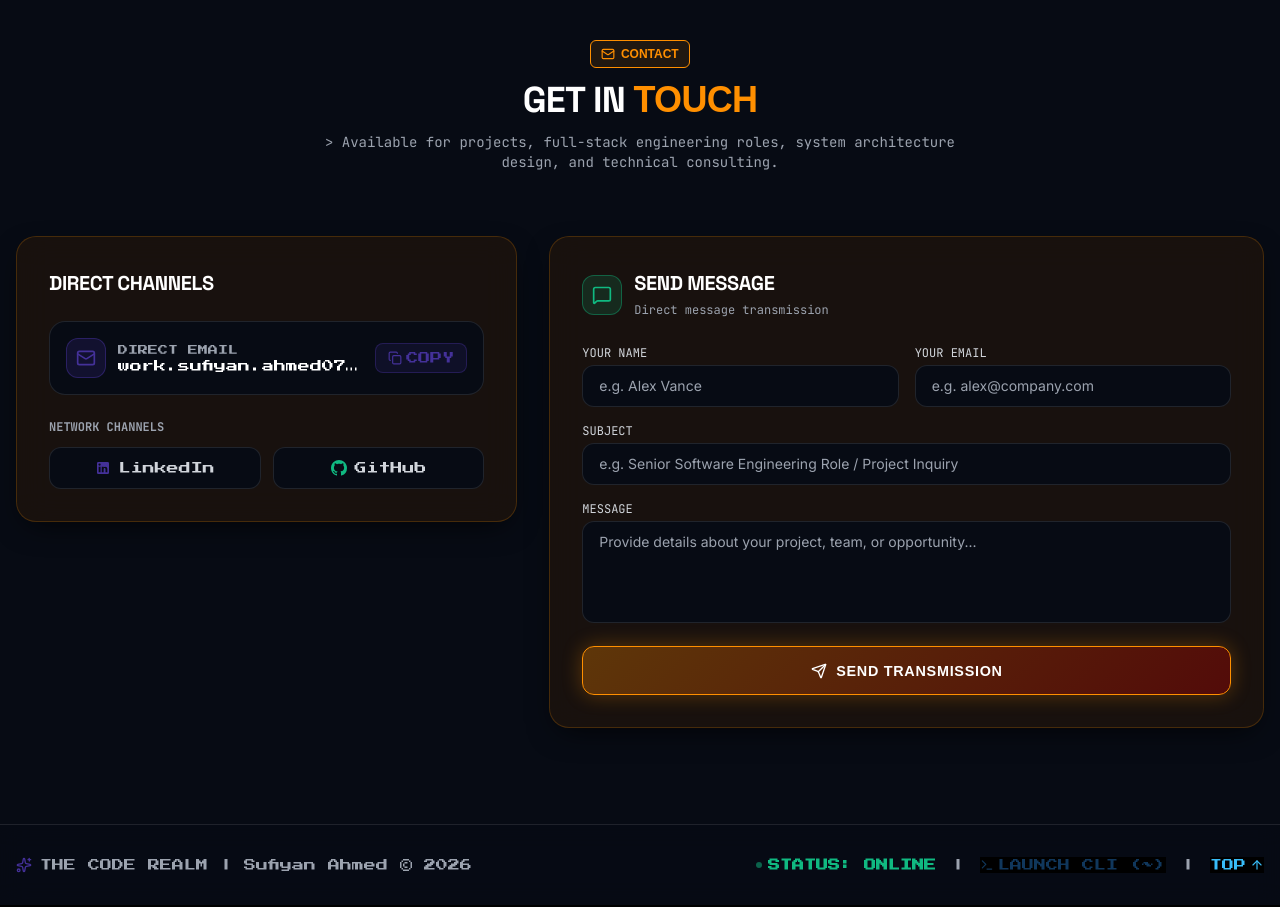
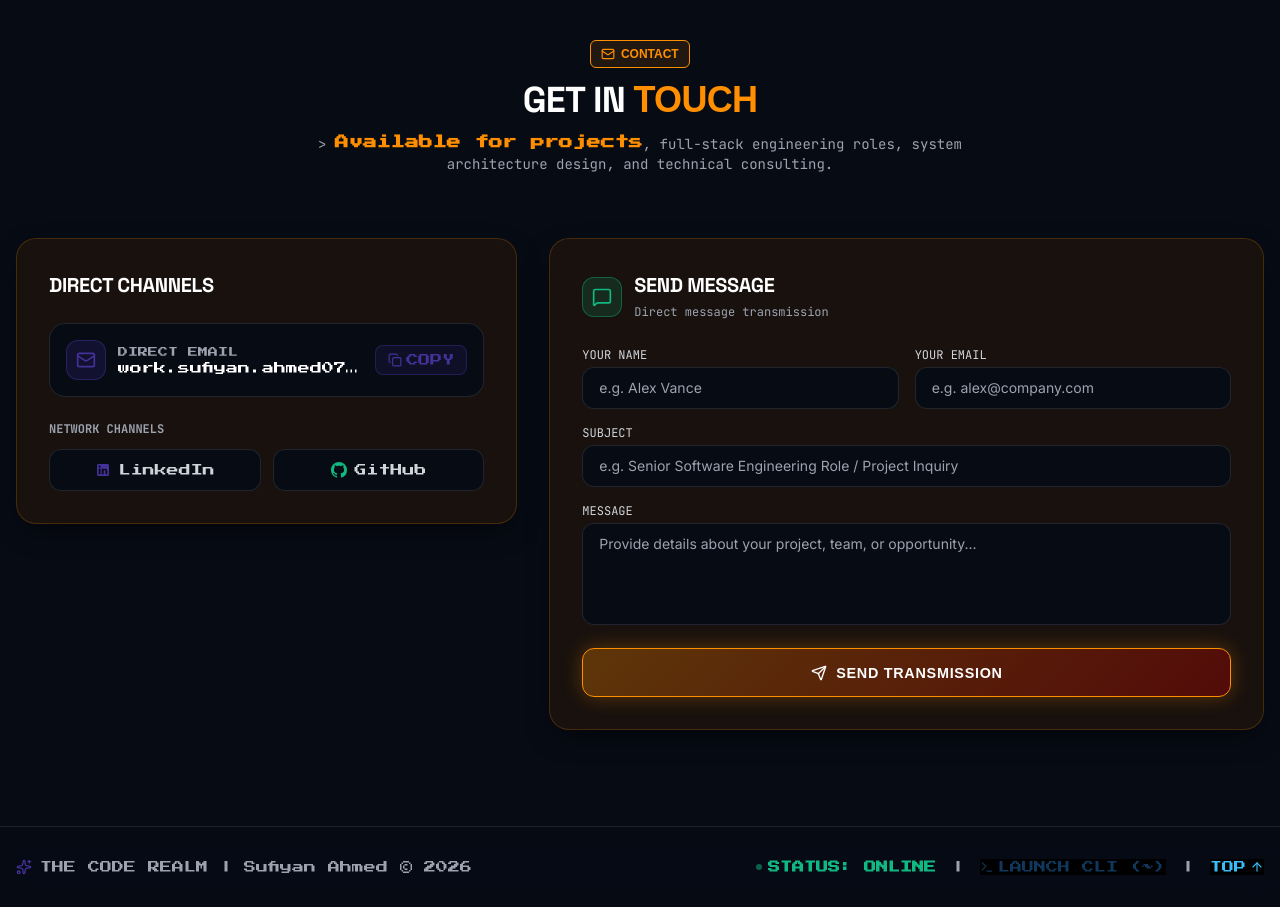
Before and after one commit to sufiyan078/portfolio, a React (Vite) app: page / in a window 1280 px wide. Shown: the part 6960-7867 px from the top of the page. Built offline with nearby package versions, Linux system fonts and the light colour scheme; a web font is replaced by a local one.

Commit message:
style: highlight 'Available for projects' in orange accent color in Contact section

```diff
--- a/src/components/ContactSection.tsx
+++ b/src/components/ContactSection.tsx
@@ -38,7 +38,7 @@ export const ContactSection: React.FC = () => {
           GET IN <span className="text-[#FF8F00]">TOUCH</span>
         </h2>
         <p className="font-mono text-sm text-gray-400 mt-3 max-w-2xl">
-          &gt; Available for projects, full-stack engineering roles, system architecture design, and technical consulting.
+          &gt; <span className="text-[#FF8F00] font-semibold">Available for projects</span>, full-stack engineering roles, system architecture design, and technical consulting.
         </p>
       </div>
 
```
